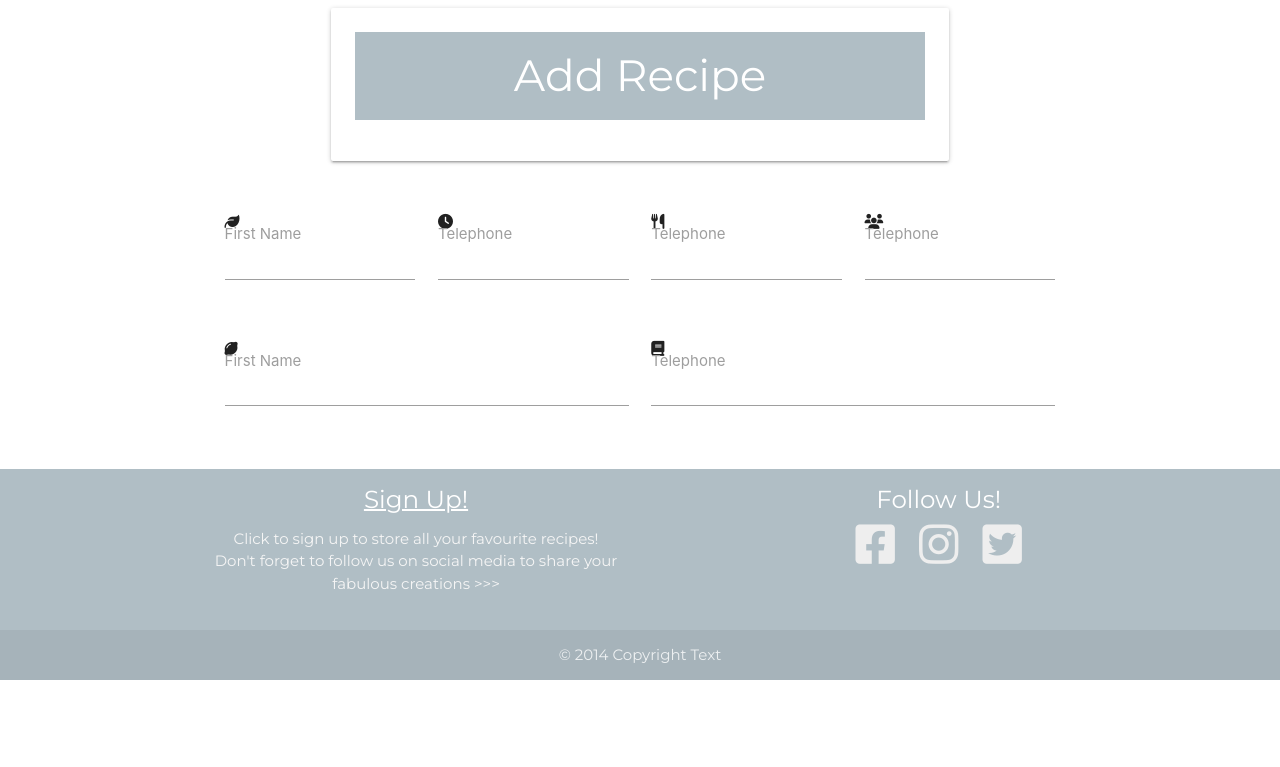
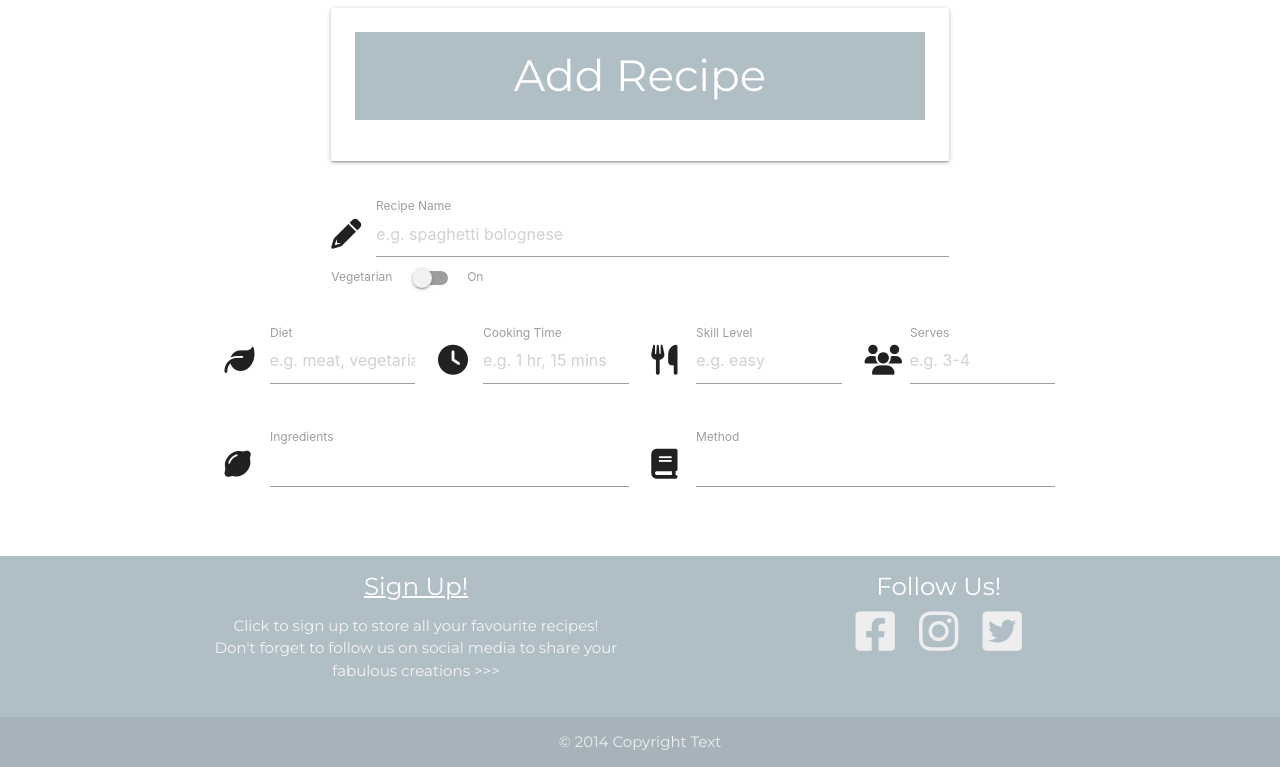
Before and after one commit to LauraJones929/project-3, a Flask app: page /add_recipe in a window 1280 px wide. Shown: the part 128-895 px from the top of the page. Before the commit the page ends 808 px from the top, so only its background shows below. Run offline with Flask 2, Linux system fonts and the light colour scheme; some libraries are stand-ins or nearby versions; some web fonts are replaced.

Commit message:
Add recipe form input fields

```diff
--- a/templates/add_recipe.html
+++ b/templates/add_recipe.html
@@ -14,37 +14,61 @@
     <div class="row">
         <form class="col s12" method="POST" action="">
             <div class="row">
-                <div class="input-field col s8 offset-s2 m4 offset-m2 l2 offset-l2">
-                    <i class="fas fa-leaf"></i>
-                    <input id="icon_prefix" type="text" class="validate">
-                    <label for="icon_prefix">First Name</label>
+                <div class="input-field col s8 offset-s2 l6 offset-l3">
+                    <i class="fas fa-pencil prefix"></i>
+                    <input id="recipe_name" name="recipe_name" type="text" class="validate"
+                        minlength="5" maxlength="70" placeholder="e.g. spaghetti bolognese" required>
+                    <label for="recipe_name">Recipe Name</label>
+                    <div class="switch">
+                        <label>
+                          Vegetarian
+                          <input type="checkbox" id="vegetarian-switch" name="vegetarian-switch">
+                          <span class="lever"></span>
+                          On
+                        </label>
+                      </div>
                 </div>
-                <div class="input-field col s8 offset-s2 m4 l2">
-                    <i class="fas fa-clock"></i>
-                    <input id="icon_telephone" type="tel" class="validate">
-                    <label for="icon_telephone">Telephone</label>
+            </div>
+            <div class="row">
+                <div class="input-field col s10 offset-s1 m4 offset-m2 l2 offset-l2">
+                    <i class="fas fa-leaf prefix"></i>
+                    <input id="diet" name="diet" type="text" class="validate"
+                        minlength="3" maxlength="20" placeholder="e.g. meat, vegetarian" required>
+                    <label for="diet">Diet</label>
                 </div>
-                <div class="input-field col s8 offset-s2 m4 offset-m2 l2">
-                    <i class="fas fa-utensils"></i>
-                    <input id="icon_telephone" type="tel" class="validate">
-                    <label for="icon_telephone">Telephone</label>
+                <div class="input-field col s10 offset-s1 m4 l2">
+                    <i class="fas fa-clock prefix"></i>
+                    <input id="cooking_time" name="cooking_time" type="tel" class="validate"
+                        minlength="2" maxlength="25" placeholder="e.g. 1 hr, 15 mins" required>
+                    <label for="cooking_time">Cooking Time</label>
                 </div>
-                <div class="input-field col s8 offset-s2 m4 l2">
-                    <i class="fas fa-users"></i>
-                    <input id="icon_telephone" type="tel" class="validate">
-                    <label for="icon_telephone">Telephone</label>
+                <div class="input-field col s10 offset-s1 m4 offset-m2 l2">
+                    <i class="fas fa-utensils prefix"></i>
+                    <input id="skill_level" name="skill_level" type="tel" class="validate"
+                        minlength="3" maxlength="15" placeholder="e.g. easy" required>
+                    <label for="skill_level">Skill Level</label>
+                </div>
+                <div class="input-field col s10 offset-s1 m4 l2">
+                    <i class="fas fa-users prefix"></i>
+                    <input id="serves" name="serves" type="tel" class="validate"
+                        minlength="1" maxlength="5" placeholder="e.g. 3-4" required>
+                    <label for="serves">Serves</label>
                 </div>
             </div>
             <div class="row">
                 <div class="input-field col s10 offset-s1 m5 offset-m1 l4 offset-l2">
-                    <i class="fas fa-lemon"></i>
-                    <input id="icon_prefix" type="text" class="validate">
-                    <label for="icon_prefix">First Name</label>
+                    <i class="fas fa-lemon prefix"></i>
+                    <textarea id="ingredients" name="ingredients" type="text"
+                        minlength="10" maxlength="1000" class="materialize-textarea validate" required>
+                    </textarea>
+                    <label for="ingredients">Ingredients</label>
                 </div>
                 <div class="input-field col s10 offset-s1 m5 l4">
-                    <i class="fas fa-book"></i>
-                    <input id="icon_telephone" type="tel" class="validate">
-                    <label for="icon_telephone">Telephone</label>
+                    <i class="fas fa-book prefix"></i>
+                    <textarea id="method" name="method" type="tel" class="materialize-textarea validate"
+                        minlength="10" maxlength="1000" required>
+                    </textarea>
+                    <label for="method">Method</label>
                 </div>
             </div>
         </form>
```
